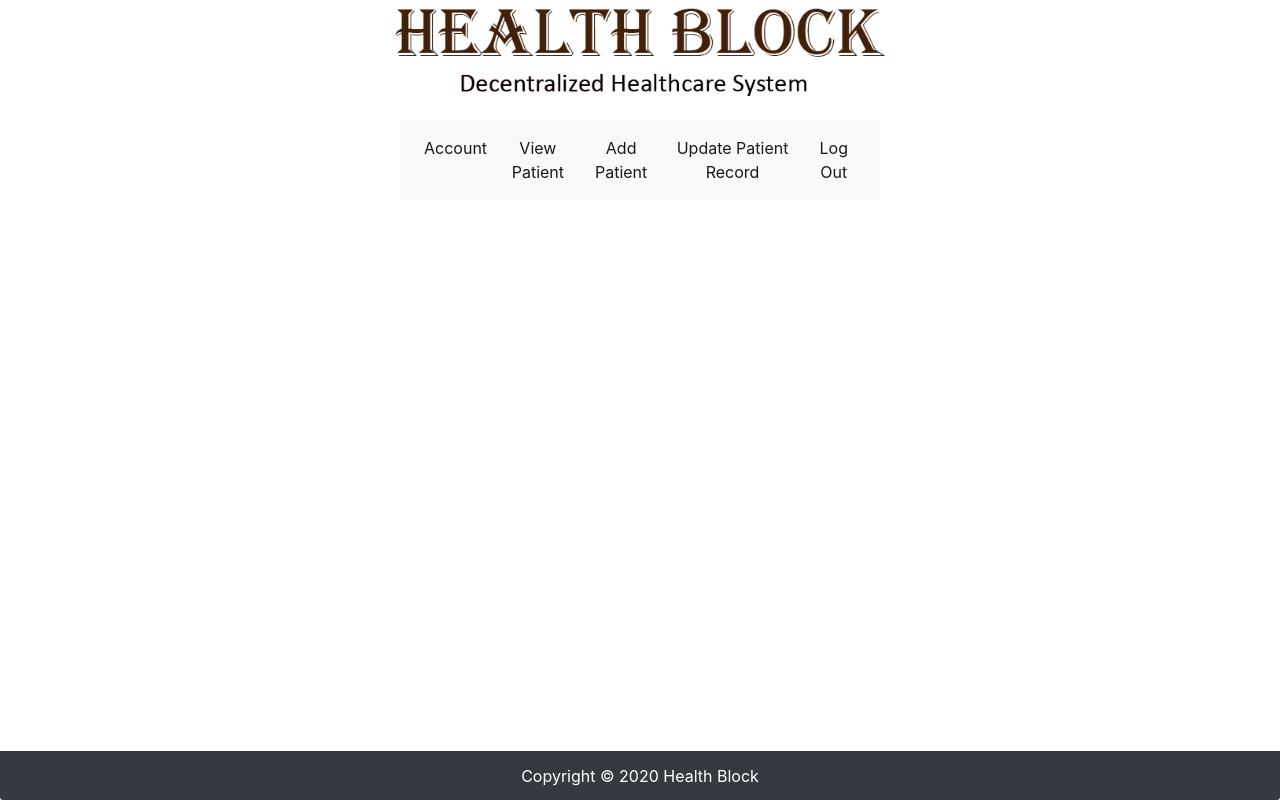
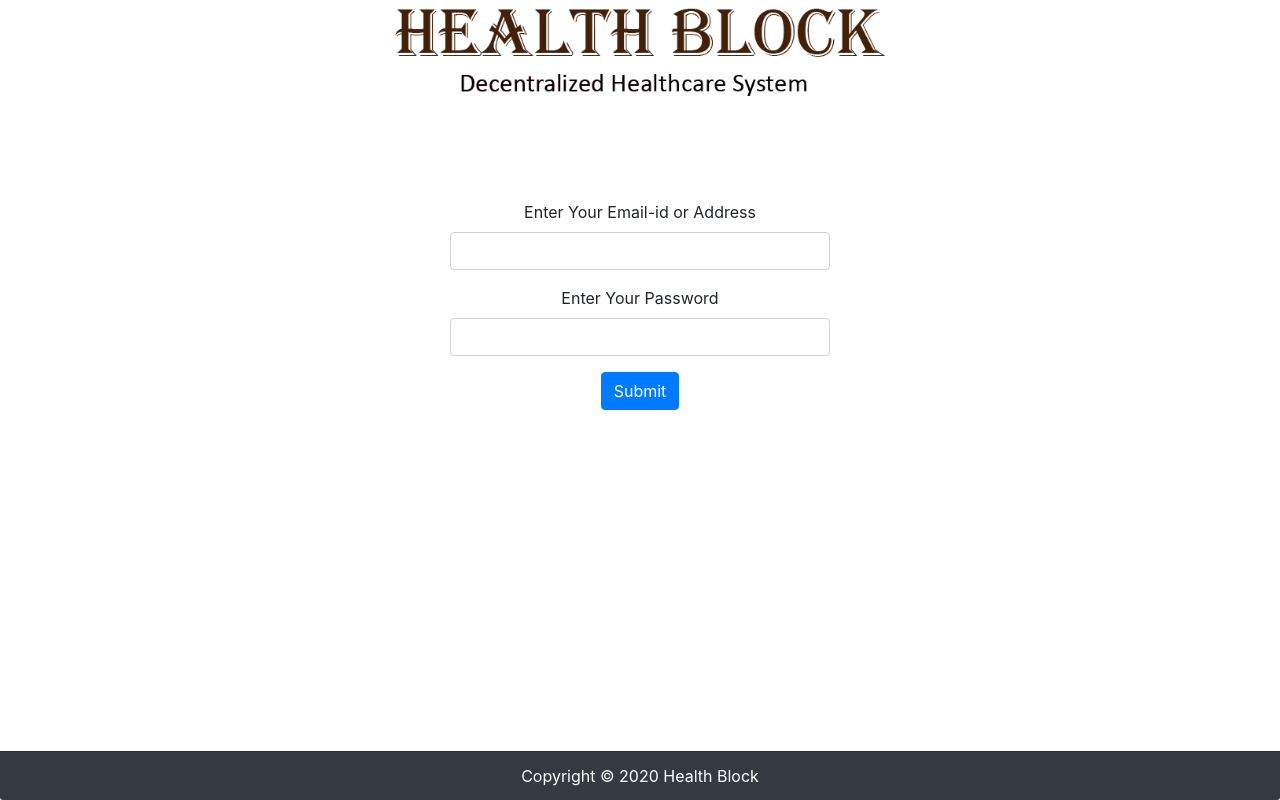
Before and after one commit to RajeshPrasad031/ahs, a React (Create React App) app in the folder frontend/: page /Doctor in a window 1280 px wide. Built offline with nearby package versions, Linux system fonts and the light colour scheme.

Commit message:
App.js Modifies

```diff
--- a/frontend/src/App.js
+++ b/frontend/src/App.js
@@ -2,10 +2,11 @@ import React from "react";
 import "./App.css";
 import { BrowserRouter as Router, Route } from "react-router-dom";
 
-import Header from "./components/Header.js";
-import Footer from "./components/Footer.js";
-import Homepage from "./components/Homepage.js";
-import DoctorHomepage from "./components/DoctorHomepage";
+import Header from "./components/Header";
+import Footer from "./components/Footer";
+import Homepage from "./components/Homepage";
+import Doctor from "./components/Doctor";
+import ViewPatient from "./components/PatientHomepage";
 
 function App() {
   return (
@@ -13,7 +14,10 @@ function App() {
       <div className="App">
         <Header />
         <Route exact path="/" component={Homepage} />
-        <Route exact path="/Doctor" component={DoctorHomepage} />
+        <div>
+          <Route exact path="/Doctor" component={Doctor} />
+        </div>
+        <Route exact path="/viewPatient" component={ViewPatient} />
         <Footer />
       </div>
     </Router>
```
